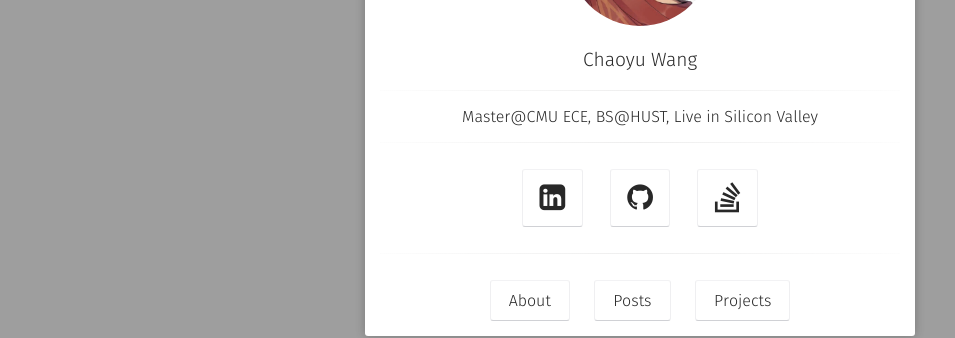
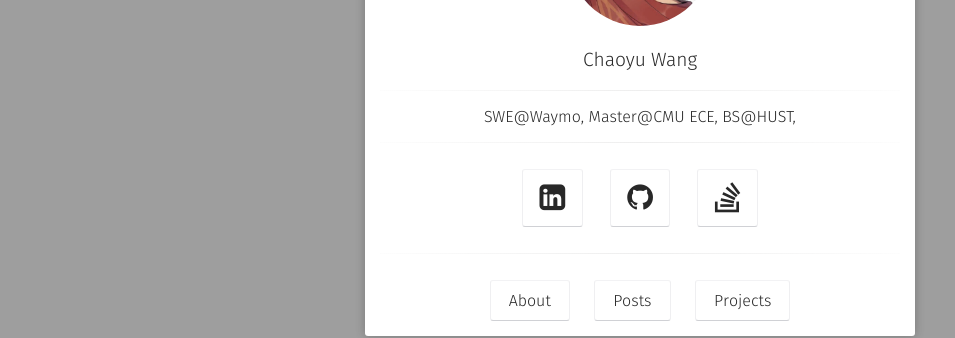
Before and after one commit to Planck35/planck35.github.io, a Jekyll site: the page built from index.html, in a window 1280 px wide. Shown: the part 350-688 px from the top of the page, without its empty margins (0-955 px from the left). Built offline with Jekyll 4.4.1, drawn with Linux system fonts in a browser that asks for light colours; some web fonts are replaced.

Commit message:
Change bio

```diff
--- a/_config.yml
+++ b/_config.yml
@@ -1,6 +1,6 @@
 # Site
 title:              Chaoyu Wang
-bio:                'Master@CMU ECE, BS@HUST, Live in Silicon Valley'
+bio:                'SWE@Waymo, Master@CMU ECE, BS@HUST, '
 description:        "Moon is a minimal, one column jekyll theme for your blog."
 reading_time:       true
 words_per_minute:   200
```
